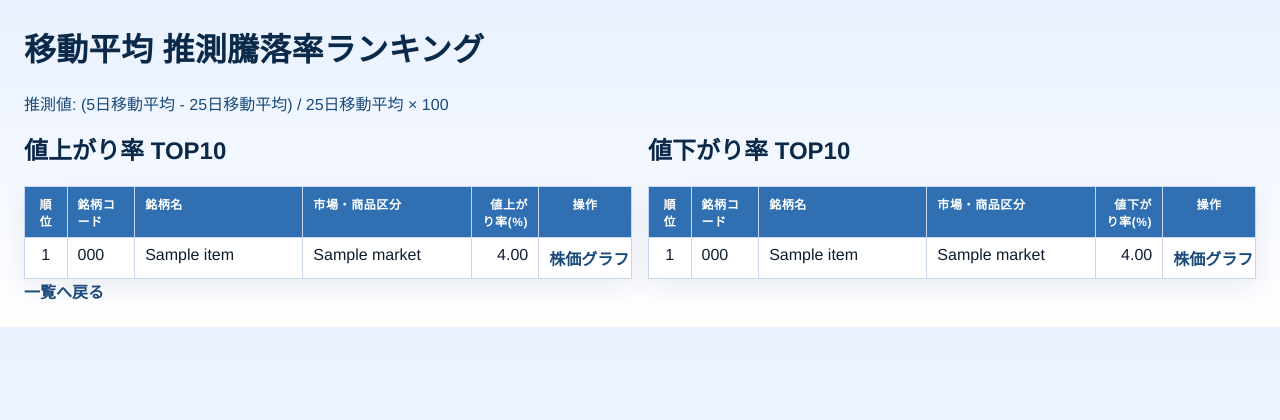
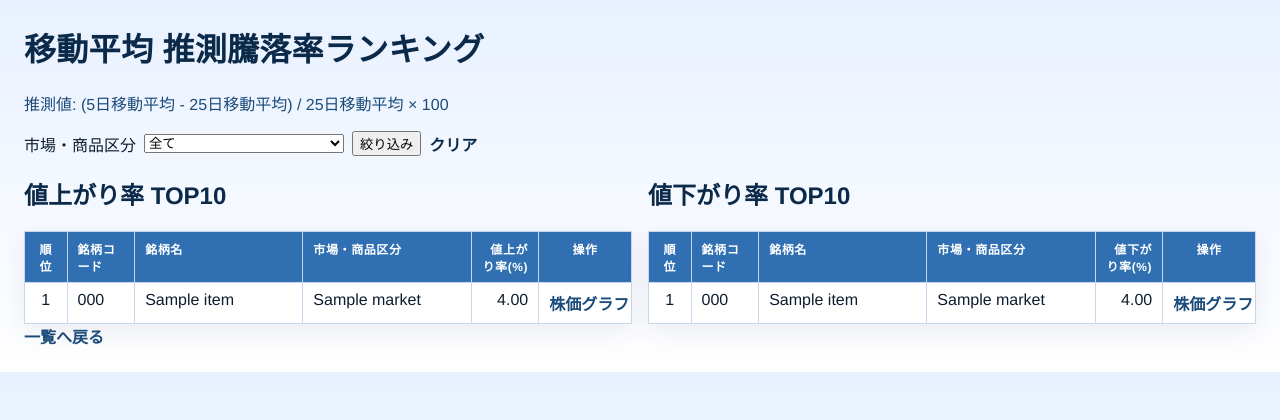
Before and after one commit to nori-tama/tradesystem-rpi, a Django app: template django/tradesystem_web/templates/ma_estimate_rankings.html in a window 1280 px wide. Shown: the top 420 px of the page. Run offline with Django 4.2, Linux system fonts and the light colour scheme; the template is opened without the code that fills it: most values are stand-ins (such as "Sample title", 1, 10 or a date in 2020).

Commit message:
フィルターバーを追加し、市場選択機能を実装。CSSスタイルを更新。

```diff
--- a/django/tradesystem_web/css/ma_estimate_rankings.css
+++ b/django/tradesystem_web/css/ma_estimate_rankings.css
@@ -37,6 +37,28 @@ h2 {
     margin-top: 24px;
 }
 
+.filter-bar {
+    margin: 12px 0 20px;
+    display: flex;
+    align-items: center;
+}
+
+.filter-bar form {
+    display: flex;
+    gap: 8px;
+    align-items: center;
+}
+
+.filter-bar select {
+    min-width: 200px;
+}
+
+.button.subtle {
+    background: transparent;
+    color: var(--blue-900);
+    border: 1px solid var(--blue-200);
+}
+
 .ranking-grid {
     display: grid;
     grid-template-columns: 1fr 1fr;
--- a/django/tradesystem_web/templates/ma_estimate_rankings.html
+++ b/django/tradesystem_web/templates/ma_estimate_rankings.html
@@ -5,11 +5,27 @@
     <meta charset="utf-8">
     <title>移動平均 推測騰落率ランキング</title>
     <link rel="stylesheet" href="{% static 'base.css' %}?v=20260214-3">
-    <link rel="stylesheet" href="{% static 'ma_estimate_rankings.css' %}?v=20260214-4">
+    <link rel="stylesheet" href="{% static 'ma_estimate_rankings.css' %}?v=20260214-5">
 </head>
 <body>
     <h1>移動平均 推測騰落率ランキング</h1>
     <div class="meta">推測値: (5日移動平均 - 25日移動平均) / 25日移動平均 × 100</div>
+
+    <div class="filter-bar">
+        <form method="get">
+            <label for="market">市場・商品区分</label>
+            <select id="market" name="market">
+                <option value="">全て</option>
+                {% for market in markets %}
+                <option value="{{ market }}" {% if market == selected_market %}selected{% endif %}>{{ market }}</option>
+                {% endfor %}
+            </select>
+            <button type="submit">絞り込み</button>
+            {% if selected_market %}
+            <a class="button subtle" href="{% url 'ma_estimate_rankings' %}">クリア</a>
+            {% endif %}
+        </form>
+    </div>
 
     <div class="ranking-grid">
         <section class="ranking-panel">
```
Also changed, not shown: django/tradesystem_web/views.py (+52 -57 lines).
